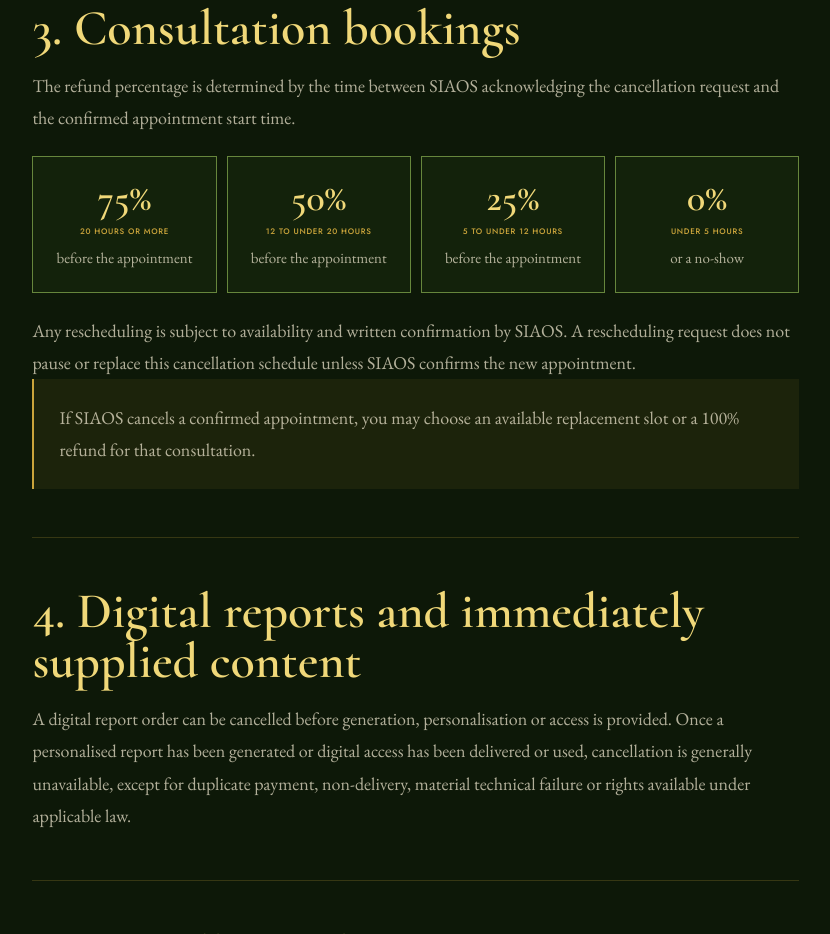
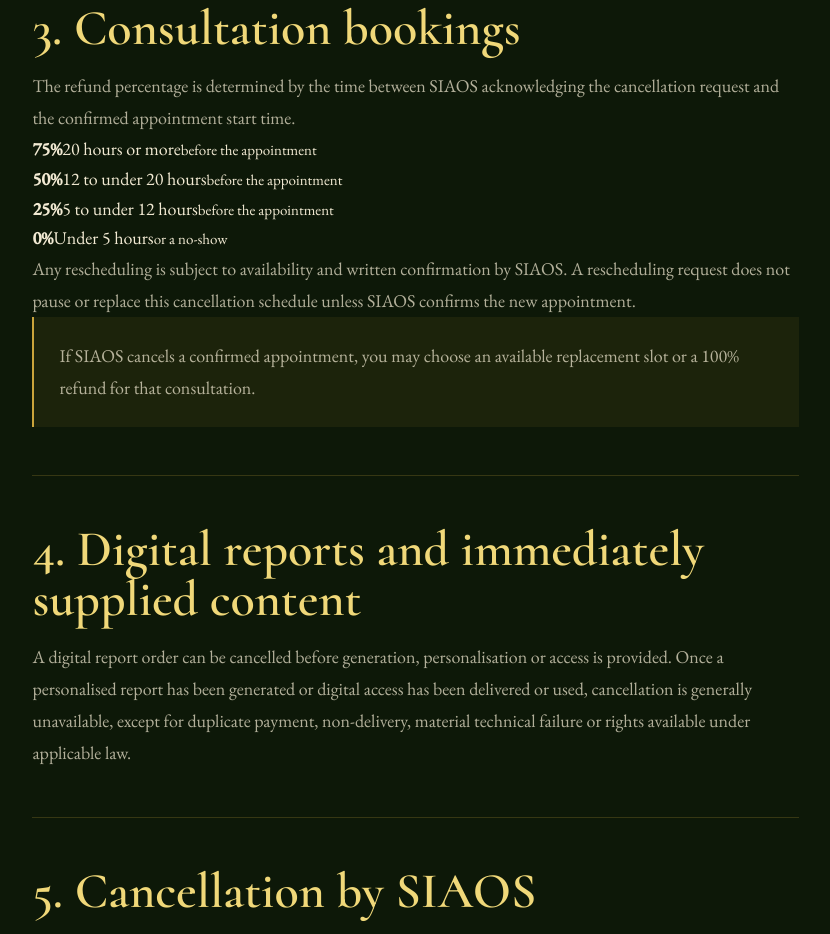
Before and after one commit to siaos5982/siaos-website, a website: page cancellation-policy.html in a window 1280 px wide. Shown: the part 1311-2245 px from the top of the page, without its empty margins (404-1234 px from the left). Drawn offline with nearby package versions, Linux system fonts and the light colour scheme.

Commit message:
Remove consultation cancellation percentages from legal.css

```diff
--- a/legal.css
+++ b/legal.css
@@ -11,9 +11,8 @@
 .legal-content{min-width:0}.legal-content>section{scroll-margin-top:100px;padding:0 0 48px;margin-bottom:48px;border-bottom:1px solid rgba(202,164,59,.22)}.legal-content>section:last-child{margin-bottom:0;border-bottom:0}
 .legal-content h2{margin-bottom:17px;color:var(--bright);font:600 clamp(35px,4vw,50px)/1 'Cormorant',serif}.legal-content h3{margin:28px 0 11px;color:var(--cream);font:600 27px 'Cormorant',serif}.legal-content p,.legal-content li{color:var(--muted);font-size:18px;line-height:1.78}.legal-content p+p{margin-top:16px}.legal-content ul,.legal-content ol{padding-left:23px;margin-top:15px}.legal-content li+li{margin-top:9px}.legal-content a{color:var(--gold);text-decoration:underline;text-underline-offset:4px}.legal-content strong{color:var(--cream)}
 .legal-note{padding:23px 25px;border-left:2px solid var(--gold);background:rgba(202,164,59,.08)}.legal-note p{margin:0}.legal-links{display:flex;gap:10px;flex-wrap:wrap;margin-top:20px}.legal-links .btn{margin:0;text-decoration:none}
-.refund-tier-grid{display:grid;grid-template-columns:repeat(4,minmax(0,1fr));gap:10px;margin:22px 0}.refund-tier-grid article{padding:22px 18px;border:1px solid var(--line);background:var(--deep);text-align:center}.refund-tier-grid strong{display:block;color:var(--bright);font:600 38px/1 'Cormorant',serif}.refund-tier-grid span{display:block;margin-top:9px;color:var(--gold);font:500 8px/1.4 'Jost',sans-serif;letter-spacing:.09em;text-transform:uppercase}.refund-tier-grid small{display:block;margin-top:8px;color:var(--muted)}
 .contact-grid{display:grid;grid-template-columns:repeat(2,minmax(0,1fr));gap:14px}.contact-card{min-height:210px;padding:30px;border:1px solid var(--line);background:var(--deep)}.contact-card span{color:var(--gold);font:500 9px 'Jost',sans-serif;letter-spacing:.12em;text-transform:uppercase}.contact-card h2{margin:12px 0;color:var(--bright);font:600 34px 'Cormorant',serif}.contact-card p,.contact-card address{color:var(--muted);font-style:normal}.contact-card a{color:var(--cream);text-decoration:underline;text-underline-offset:4px}.contact-card-wide{grid-column:1/-1;min-height:0}.contact-action-row{display:flex;gap:10px;flex-wrap:wrap;margin-top:18px}.contact-action-row .btn{margin:0;text-decoration:none}
 .policy-index{display:grid;grid-template-columns:repeat(3,minmax(0,1fr));gap:10px;margin-top:22px}.policy-index a{padding:16px;border:1px solid var(--line);background:var(--deep);text-decoration:none;color:var(--bright);font:600 20px 'Cormorant',serif}
 .legal-page footer{background:var(--deep)}
-@media(max-width:900px){.legal-hero{grid-template-columns:1fr;text-align:center}.legal-hero p{margin-inline:auto}.legal-seal{width:190px;margin:auto}.legal-main{grid-template-columns:1fr}.legal-aside{position:static}.legal-aside nav{grid-template-columns:repeat(2,1fr);column-gap:18px}.contact-grid{grid-template-columns:1fr}.contact-card-wide{grid-column:auto}.policy-index,.refund-tier-grid{grid-template-columns:repeat(2,1fr)}}
-@media(max-width:620px){.legal-nav .brand span{max-width:170px;font-size:10px}.legal-hero{min-height:0;padding:132px 6vw 62px}.legal-hero h1{font-size:52px}.legal-hero p{font-size:18px}.legal-seal{width:160px;font-size:20px}.legal-main{width:90vw;padding:65px 0 85px}.legal-aside nav,.policy-index,.refund-tier-grid{grid-template-columns:1fr}.legal-content p,.legal-content li{font-size:17px}.contact-card{padding:24px}.contact-action-row{display:grid}.contact-action-row .btn{text-align:center}}
+@media(max-width:900px){.legal-hero{grid-template-columns:1fr;text-align:center}.legal-hero p{margin-inline:auto}.legal-seal{width:190px;margin:auto}.legal-main{grid-template-columns:1fr}.legal-aside{position:static}.legal-aside nav{grid-template-columns:repeat(2,1fr);column-gap:18px}.contact-grid{grid-template-columns:1fr}.contact-card-wide{grid-column:auto}.policy-index{grid-template-columns:repeat(2,1fr)}}
+@media(max-width:620px){.legal-nav .brand span{max-width:170px;font-size:10px}.legal-hero{min-height:0;padding:132px 6vw 62px}.legal-hero h1{font-size:52px}.legal-hero p{font-size:18px}.legal-seal{width:160px;font-size:20px}.legal-main{width:90vw;padding:65px 0 85px}.legal-aside nav,.policy-index{grid-template-columns:1fr}.legal-content p,.legal-content li{font-size:17px}.contact-card{padding:24px}.contact-action-row{display:grid}.contact-action-row .btn{text-align:center}}
```
